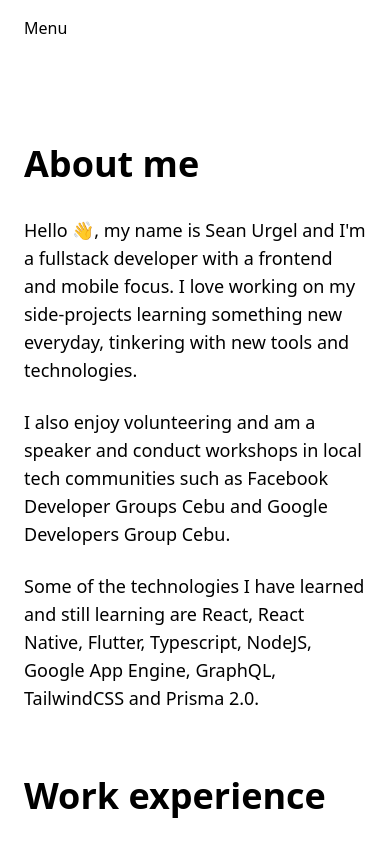
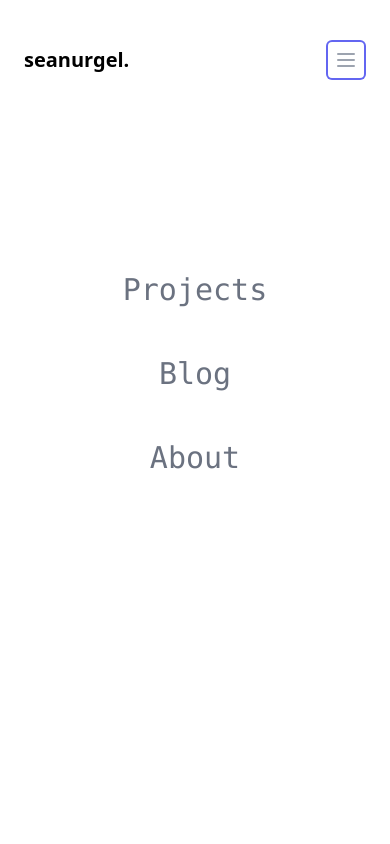
Before and after one commit to SeanningTatum/Portfolio, a Next.js app: page /about in a window 390 px wide. Both pictures are taken after a click on the button "Open menu". Shown: the top 844 px of the page. Built offline with nearby package versions, Linux system fonts and the light colour scheme.

Commit message:
mobile header

```diff
--- a/components/featuredProjects.js
+++ b/components/featuredProjects.js
@@ -26,9 +26,9 @@ function FeaturedProjects() {
         </div>
       ))}
 
-      <div className="flex justify-center items-center mt-24">
+      <div className="flex justify-center items-center mt-24 ">
         <Link href="/projects">
-          <a className="p-4 px-6 bg-pink-700 font-mono text-white rounded-md">View all projects</a>
+          <a className="p-4 px-6 bg-pink-700 font-mono text-white rounded-md shadow-lg">View all projects</a>
         </Link>
       </div>
     </>
--- a/components/header.js
+++ b/components/header.js
@@ -1,6 +1,8 @@
 import Link from 'next/link';
 import { useState } from 'react';
+import links from 'config/links';
 import Menu from './svg/menu';
+import MobileLink from './mobileLink';
 
 export default function Header() {
   const [show, setShow] = useState(false);
@@ -9,17 +11,16 @@ export default function Header() {
     <>
       <div className="relative bg-white overflow-hidden container mx-auto">
 
-        <div className="relative pt-6">
+        <div className="relative pt-6 ">
           <nav className="relative flex items-center justify-between sm:h-10 lg:justify-start">
 
-            <div className="flex items-center flex-grow flex-shrink-0 lg:flex-grow-0 mr-auto">
+            <div className="flex items-center flex-grow flex-shrink-0 lg:flex-grow-0 mr-auto z-20">
               <div className="flex items-center justify-between w-full md:w-auto">
                 <Link href="/">
                   <a>
                     <h1 className="text-xl font-bold">seanurgel.</h1>
                   </a>
                 </Link>
-              </div>
               </div>
 
               <div className="md:hidden">
@@ -34,6 +35,7 @@ export default function Header() {
                   <Menu />
                 </button>
               </div>
+            </div>
 
             <div className="hidden md:block md:ml-10 md:pr-4 md:space-x-8">
               <Link href="/projects">
@@ -47,14 +49,28 @@ export default function Header() {
                 <a className="font-medium text-gray-500 hover:text-gray-900 font-mono">About</a>
               </Link>
             </div>
+
+            {show && (
+              <div className="fixed h-full w-full z-10 bg-white md:hidden top-0 left-0 p-8 text-center">
+
+                <div className="flex flex-col items-center h-full w-full justify-center pb-12 relative">
+                  {links.map((link) => (
+                    <MobileLink
+                      href={link.href}
+                      name={link.name}
+                      key={link.href}
+                      onClick={() => {
+                        setShow(false);
+                      }}
+                    />
+                  ))}
+
+                </div>
+
+              </div>
+            )}
           </nav>
         </div>
-
-        {show && (
-        <div className="absolute h-screen w-screen z-10 bg-white sm:static md:hidden top-0 left-0">
-          <h1>Menu</h1>
-        </div>
-        )}
 
       </div>
 
--- /dev/null
+++ b/components/mobileLink.js
@@ -0,0 +1,17 @@
+import Link from 'next/link';
+
+function MobileLink({ href, name, onClick }) {
+  return (
+    <Link href={href}>
+      <a
+        className="font-medium text-gray-500 hover:text-gray-900 font-mono mb-12 text-3xl"
+        onClick={onClick}
+
+      >
+        {name}
+      </a>
+    </Link>
+  );
+}
+
+export default MobileLink;
--- /dev/null
+++ b/config/links.js
@@ -0,0 +1,14 @@
+export default [
+  {
+    name: 'Projects',
+    href: '/projects',
+  },
+  {
+    name: 'Blog',
+    href: '/blog',
+  },
+  {
+    name: 'About',
+    href: '/about',
+  },
+];
--- a/pages/about.js
+++ b/pages/about.js
@@ -7,10 +7,9 @@ export default function AboutPage() {
       <div className="max-w-xl text-lg font-light mb-16 md:mb-32">
         <h1 className="text-4xl font-semibold mb-8">About me</h1>
         <p className="mb-6">
-          Hello 👋, my name is Sean Urgel and I'm a fullstack developer
-          with a frontend and mobile focus. I love working on my side-projects
-          learning something new everyday, tinkering with new tools and
-          technologies.
+          I'm a fullstack developer with a frontend and mobile focus.
+          I love working on my side-projects learning something new everyday,
+          tinkering with new tools and technologies.
         </p>
         <p className="mb-6">
           I also enjoy volunteering and am a speaker and conduct workshops
```
Also changed, not shown: .eslintrc.js. Lines whose indentation alone changed are shown as unchanged.
